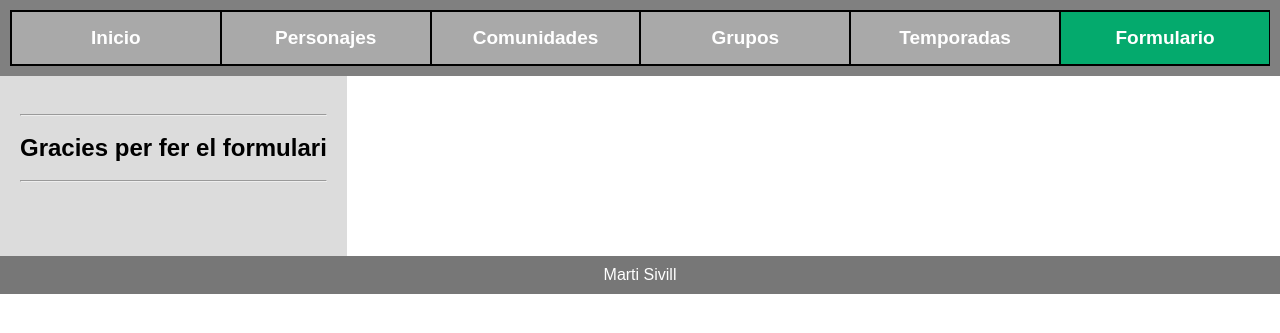
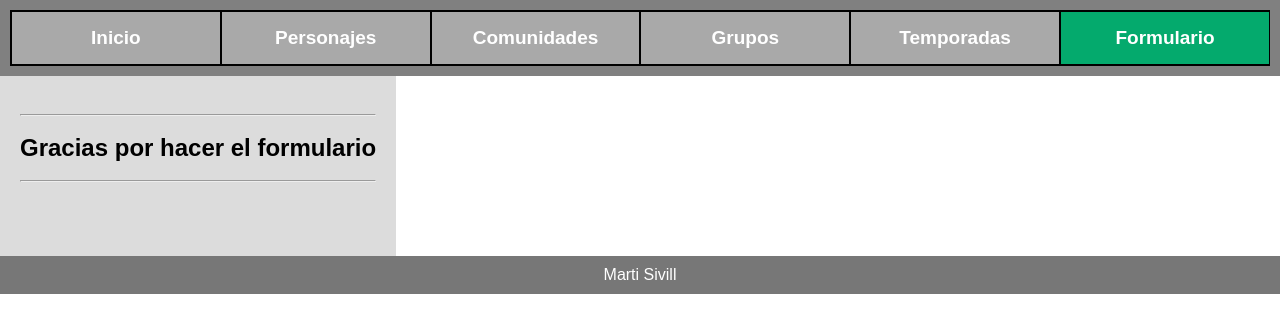
Before and after one commit to msivill07/msivill07.github.io, a plain HTML site: page gracies.html in a window 1280 px wide. Shown: the part 251-584 px from the top of the page. Drawn offline with Linux system fonts and the light colour scheme.

Commit message:
Update gracies.html

```diff
--- a/gracies.html
+++ b/gracies.html
@@ -26,7 +26,7 @@
         </nav>
         <article class="formulario">
             <br><hr><br>
-            <h2>Gracies per fer el formulari</h2>
+            <h2>Gracias por hacer el formulario</h2>
             <br><hr><br>
     <br><br>
         </article>
```
